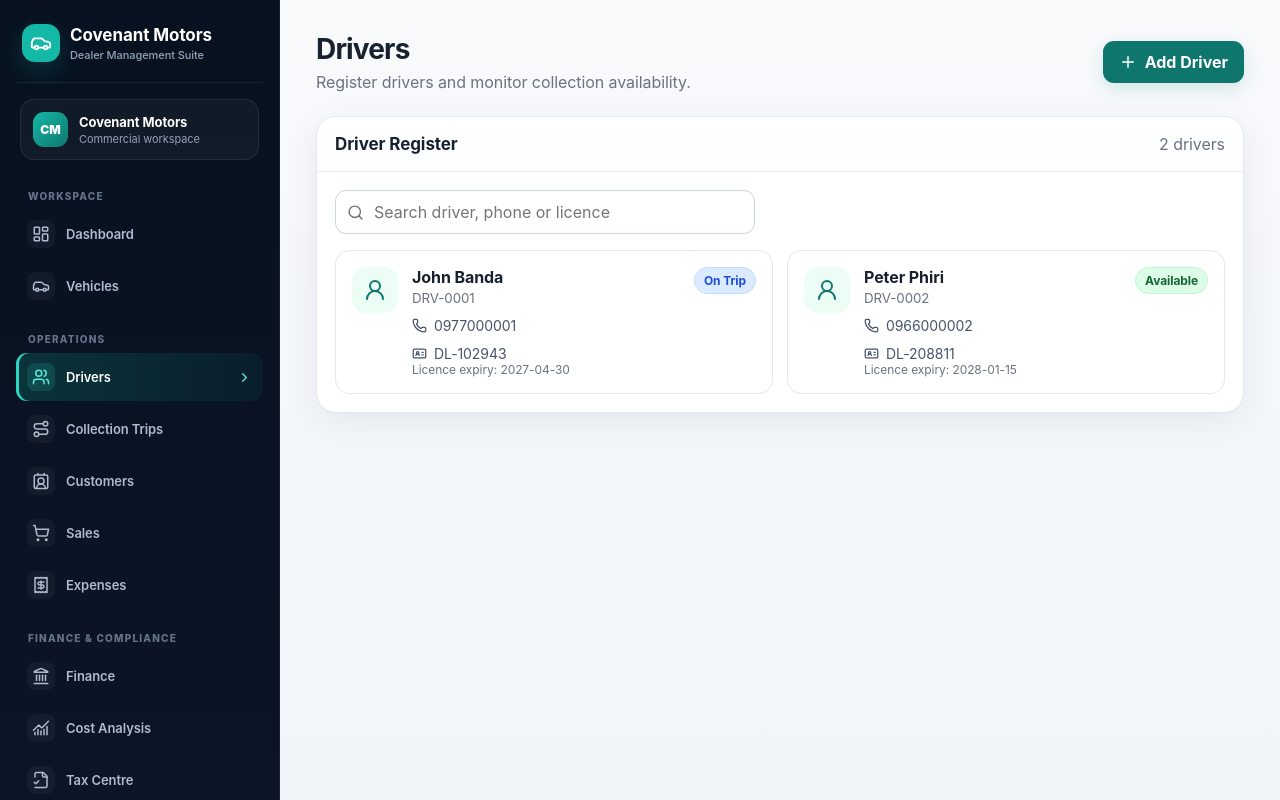
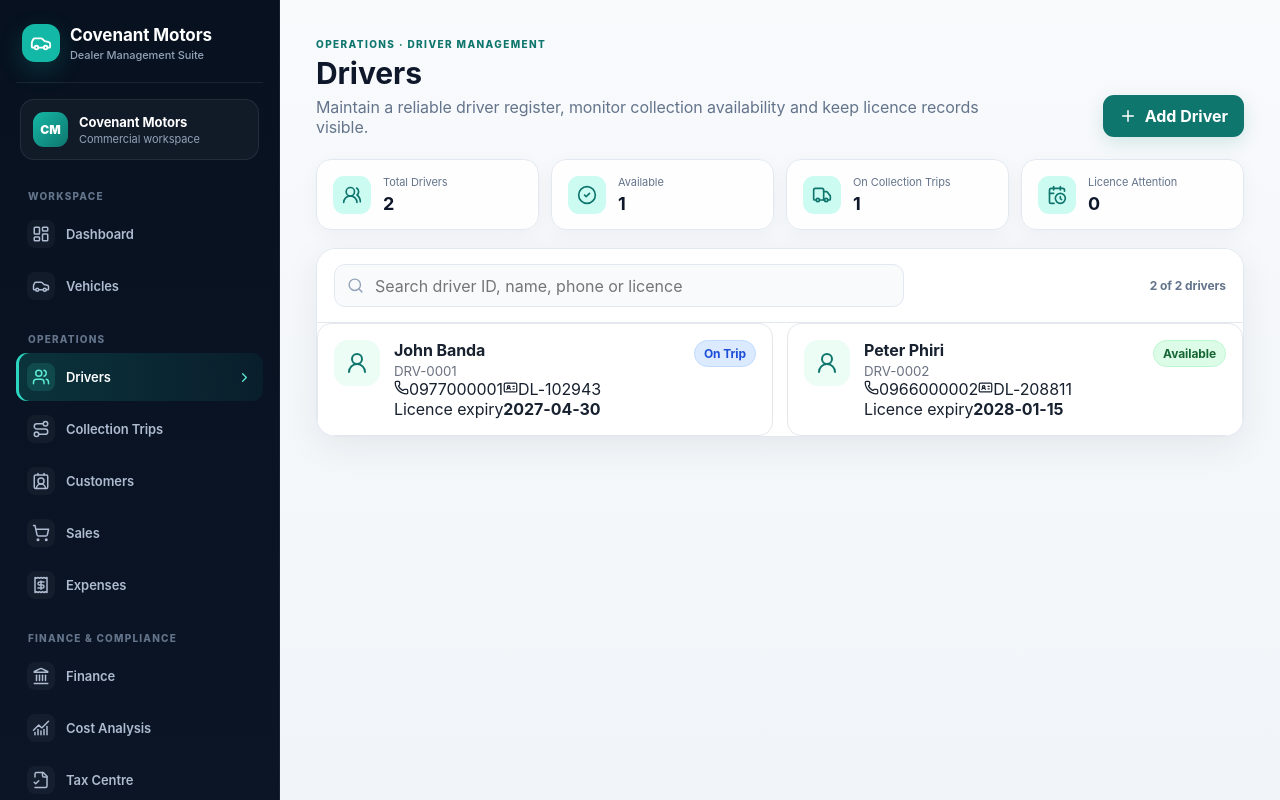
Before and after one commit to UpeLungu/covenant-motors, a Next.js app: page /drivers in a window 1280 px wide. Built offline with nearby package versions, Linux system fonts and the light colour scheme.

Commit message:
Refresh drivers module layout

```diff
--- a/app/drivers/page.tsx
+++ b/app/drivers/page.tsx
@@ -1,14 +1,21 @@
 "use client";
-import {useEffect,useState} from "react";
-import {Plus,Search,UserRound,Phone,IdCard} from "lucide-react";
+import {useEffect,useMemo,useState} from "react";
+import {CalendarClock,CheckCircle2,IdCard,Phone,Plus,Search,Truck,UserRound,UsersRound} from "lucide-react";
 import {Driver,loadDrivers,nextDriverId,saveDrivers} from "@/lib/operations-store";
+
 export default function DriversPage(){
  const [drivers,setDrivers]=useState<Driver[]>([]),[q,setQ]=useState(""),[open,setOpen]=useState(false);
  const [form,setForm]=useState({name:"",phone:"",licence:"",licenceExpiry:""});
  useEffect(()=>setDrivers(loadDrivers()),[]);
  const add=()=>{if(!form.name||!form.phone||!form.licence)return alert("Complete name, phone and licence number.");const d:Driver={id:crypto.randomUUID(),driverId:nextDriverId(drivers),...form,status:"Available"};const next=[...drivers,d];setDrivers(next);saveDrivers(next);setForm({name:"",phone:"",licence:"",licenceExpiry:""});setOpen(false)};
- const shown=drivers.filter(d=>`${d.driverId} ${d.name} ${d.phone} ${d.licence}`.toLowerCase().includes(q.toLowerCase()));
- return <><div className="topbar"><div className="title"><h1>Drivers</h1><p>Register drivers and monitor collection availability.</p></div><button className="button" onClick={()=>setOpen(!open)}><Plus size={18}/><span>Add Driver</span></button></div>
- {open&&<div className="form-card section-gap"><div className="form-grid"><div className="field"><label>Full name</label><input className="input" value={form.name} onChange={e=>setForm({...form,name:e.target.value})}/></div><div className="field"><label>Phone</label><input className="input" value={form.phone} onChange={e=>setForm({...form,phone:e.target.value})}/></div><div className="field"><label>Licence number</label><input className="input" value={form.licence} onChange={e=>setForm({...form,licence:e.target.value})}/></div><div className="field"><label>Licence expiry</label><input className="input" type="date" value={form.licenceExpiry} onChange={e=>setForm({...form,licenceExpiry:e.target.value})}/></div></div><div className="actions"><button className="button secondary" onClick={()=>setOpen(false)}>Cancel</button><button className="button" onClick={add}>Save Driver</button></div></div>}
- <div className="panel"><div className="panel-head"><h2>Driver Register</h2><span className="muted">{drivers.length} drivers</span></div><div className="panel-body"><div className="toolbar"><div className="searchbox"><Search size={17}/><input className="input" placeholder="Search driver, phone or licence" value={q} onChange={e=>setQ(e.target.value)}/></div></div><div className="driver-grid">{shown.map(d=><div className="driver-card" key={d.id}><div className="avatar"><UserRound/></div><div className="driver-main"><div className="row-between"><div><b>{d.name}</b><small>{d.driverId}</small></div><span className={`badge ${d.status==="Available"?"available":d.status==="On Trip"?"transit":"sold"}`}>{d.status}</span></div><p><Phone size={15}/>{d.phone}</p><p><IdCard size={15}/>{d.licence}</p><div className="muted tiny">Licence expiry: {d.licenceExpiry||"Not set"}</div></div></div>)}</div>{!shown.length&&<div className="empty">No drivers found.</div>}</div></div></>;
+ const shown=useMemo(()=>drivers.filter(d=>`${d.driverId} ${d.name} ${d.phone} ${d.licence}`.toLowerCase().includes(q.toLowerCase())),[drivers,q]);
+ const available=drivers.filter(d=>d.status==="Available").length;
+ const onTrip=drivers.filter(d=>d.status==="On Trip").length;
+ const expiring=drivers.filter(d=>d.licenceExpiry&&new Date(d.licenceExpiry).getTime()-Date.now()<90*86400000).length;
+ return <>
+ <div className="page-heading"><div><span className="eyebrow dark">OPERATIONS · DRIVER MANAGEMENT</span><h1>Drivers</h1><p>Maintain a reliable driver register, monitor collection availability and keep licence records visible.</p></div><button className="button" onClick={()=>setOpen(!open)}><Plus size={18}/><span>Add Driver</span></button></div>
+ <div className="inventory-summary"><div className="mini-stat"><UsersRound/><div><small>Total Drivers</small><b>{drivers.length}</b></div></div><div className="mini-stat"><CheckCircle2/><div><small>Available</small><b>{available}</b></div></div><div className="mini-stat"><Truck/><div><small>On Collection Trips</small><b>{onTrip}</b></div></div><div className="mini-stat"><CalendarClock/><div><small>Licence Attention</small><b>{expiring}</b></div></div></div>
+ {open&&<div className="form-card section-gap professional-form"><div className="form-heading"><div><span className="eyebrow dark">NEW DRIVER</span><h2>Register driver</h2><p>Capture identity, contact and licence information.</p></div></div><div className="form-grid"><div className="field"><label>Full name</label><input className="input" value={form.name} onChange={e=>setForm({...form,name:e.target.value})} placeholder="Enter full name"/></div><div className="field"><label>Phone number</label><input className="input" value={form.phone} onChange={e=>setForm({...form,phone:e.target.value})} placeholder="e.g. 0977 000 000"/></div><div className="field"><label>Licence number</label><input className="input" value={form.licence} onChange={e=>setForm({...form,licence:e.target.value})} placeholder="Enter licence number"/></div><div className="field"><label>Licence expiry</label><input className="input" type="date" value={form.licenceExpiry} onChange={e=>setForm({...form,licenceExpiry:e.target.value})}/></div></div><div className="actions"><button className="button secondary" onClick={()=>setOpen(false)}>Cancel</button><button className="button" onClick={add}>Save Driver</button></div></div>}
+ <section className="panel register-panel"><div className="inventory-toolbar"><div className="search-control"><Search size={17}/><input placeholder="Search driver ID, name, phone or licence" value={q} onChange={e=>setQ(e.target.value)}/></div><span className="result-count">{shown.length} of {drivers.length} drivers</span></div><div className="driver-grid professional-driver-grid">{shown.map(d=><article className="driver-card professional-driver-card" key={d.id}><div className="avatar"><UserRound/></div><div className="driver-main"><div className="row-between"><div><b className="record-title">{d.name}</b><small>{d.driverId}</small></div><span className={`badge ${d.status==="Available"?"available":d.status==="On Trip"?"transit":"sold"}`}>{d.status}</span></div><div className="record-meta"><span><Phone size={15}/>{d.phone}</span><span><IdCard size={15}/>{d.licence}</span></div><div className="record-footer"><span>Licence expiry</span><b>{d.licenceExpiry||"Not captured"}</b></div></div></article>)}</div>{!shown.length&&<div className="empty"><UsersRound size={34}/><h3>No drivers found</h3><p>Adjust the search or register a new driver.</p></div>}</section>
+ </>;
 }
```
